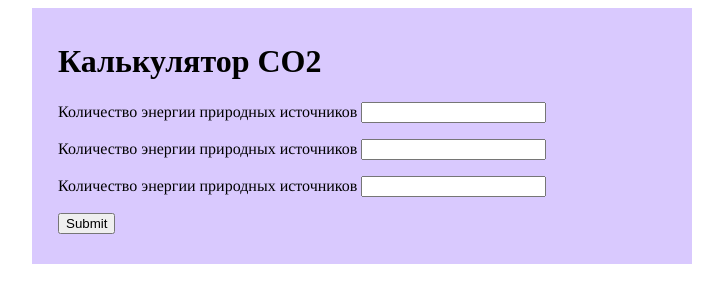
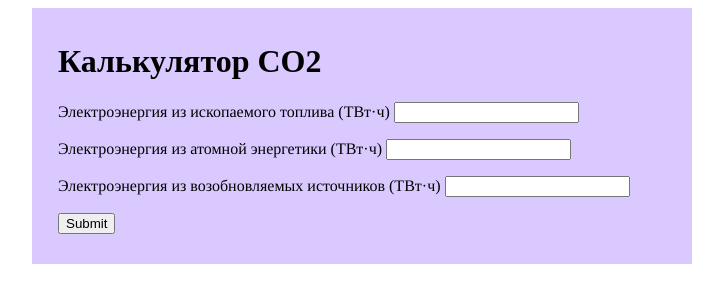
Before and after one commit to zoricheva/Global-Data-CO2, a Flask app: page / in a window 1280 px wide. Shown: the top 303 px of the page, without its empty margins (278-1001 px from the left). Run offline with Flask 3, Linux system fonts and the light colour scheme.

Commit message:
Update index.html

```diff
--- a/templates/index.html
+++ b/templates/index.html
@@ -24,9 +24,9 @@
 
   <form method="post">
 <h1 class="yiv0374367716last-child">Калькулятор СО2</h1>
-<p style="font-family: Times; font-size: medium; font-variant-ligatures: normal; orphans: 2; widows: 2; text-decoration-thickness: initial;"><label>Количество энергии природных источников&nbsp;<input name="energy1" type="text" /></label></p>
-<p style="font-family: Times; font-size: medium; font-variant-ligatures: normal; orphans: 2; widows: 2; text-decoration-thickness: initial;"><label>Количество энергии природных источников&nbsp;<input name="energy2" type="text" /></label></p>
-<p style="font-family: Times; font-size: medium; font-variant-ligatures: normal; orphans: 2; widows: 2; text-decoration-thickness: initial;"><label>Количество энергии природных источников</label>&nbsp;<input name="energy3" type="text" /></p>
+<p style="font-family: Times; font-size: medium; font-variant-ligatures: normal; orphans: 2; widows: 2; text-decoration-thickness: initial;"><label>Электроэнергия из ископаемого топлива (ТВт·ч)&nbsp;<input name="energy1" type="text" /></label></p>
+<p style="font-family: Times; font-size: medium; font-variant-ligatures: normal; orphans: 2; widows: 2; text-decoration-thickness: initial;"><label>Электроэнергия из атомной энергетики (ТВт·ч)&nbsp;<input name="energy2" type="text" /></label></p>
+<p style="font-family: Times; font-size: medium; font-variant-ligatures: normal; orphans: 2; widows: 2; text-decoration-thickness: initial;"><label>Электроэнергия из возобновляемых источников (ТВт·ч)</label>&nbsp;<input name="energy3" type="text" /></p>
 <p style="font-family: Times; font-size: medium; font-variant-ligatures: normal; orphans: 2; widows: 2; text-decoration-thickness: initial;"><input type="submit" /></p>
 <div class="result">{% if message %} {{ message }} {% endif %}</div>
 </form>
```
